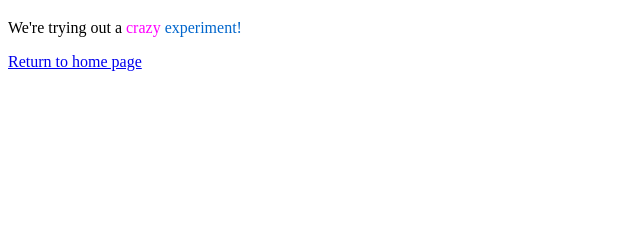
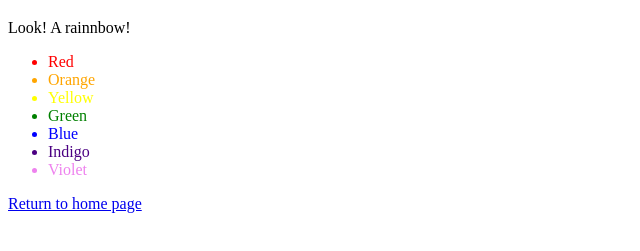
Before and after one commit to Mafiews/Ry-s-git-tutorial, a plain HTML site: page crazy.html in a window 1280 px wide. Shown: the part 61-312 px from the top of the page, without its empty margins (0-640 px from the left). Drawn offline with Linux system fonts and the light colour scheme.

Commit message:
add rainbow to crazy.html

```diff
--- a/crazy.html
+++ b/crazy.html
@@ -7,8 +7,17 @@
 </head>
 <body>
   <h1>A Crazy Experiment</h1>
-  <p>We're trying out a <span style="color: #F0F">crazy</span>
-    <span style="color: #06C">experiment!</span></p>
+  <p>Look! A rainnbow!</p>
+
+  <ul>
+    <li style="color: red">Red</li>
+    <li style="color: orange">Orange</li>
+    <li style="color: yellow">Yellow</li>
+    <li style="color: green">Green</li>
+    <li style="color: blue">Blue</li>
+    <li style="color: indigo">Indigo</li>
+    <li style="color: violet">Violet</li>
+  </ul>
 
   <p><a href="index.html">Return to home page</a></p>
 </body>
```
